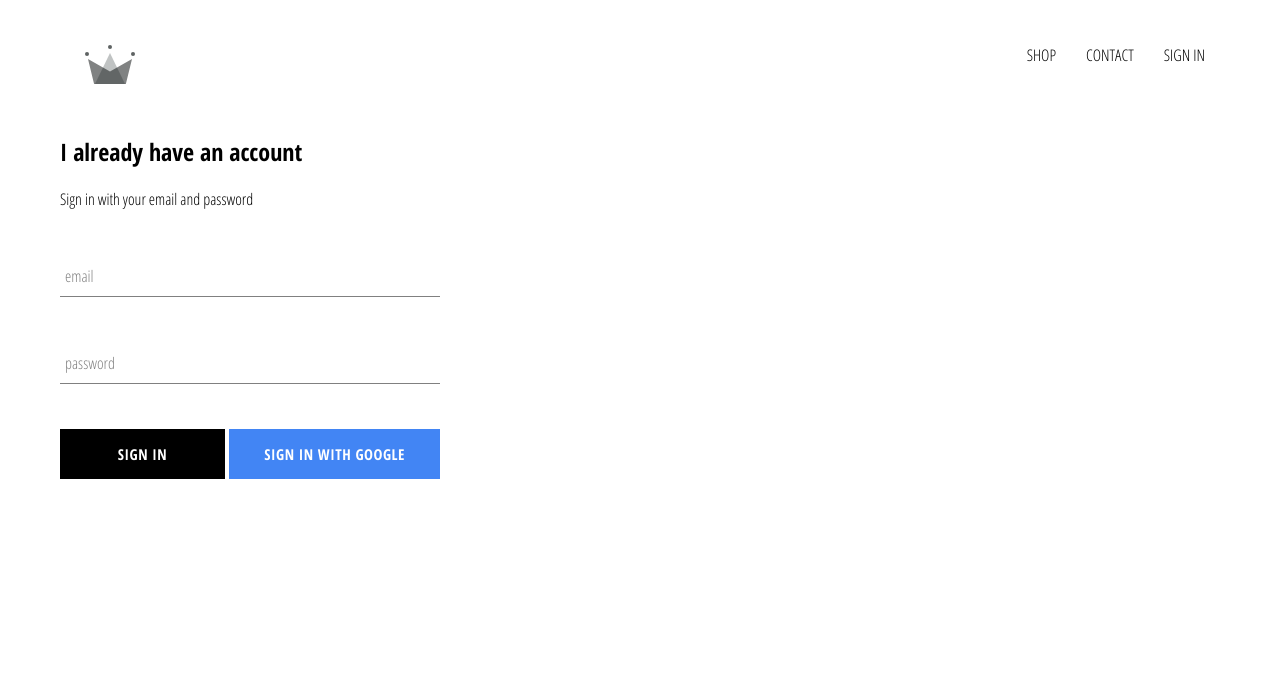
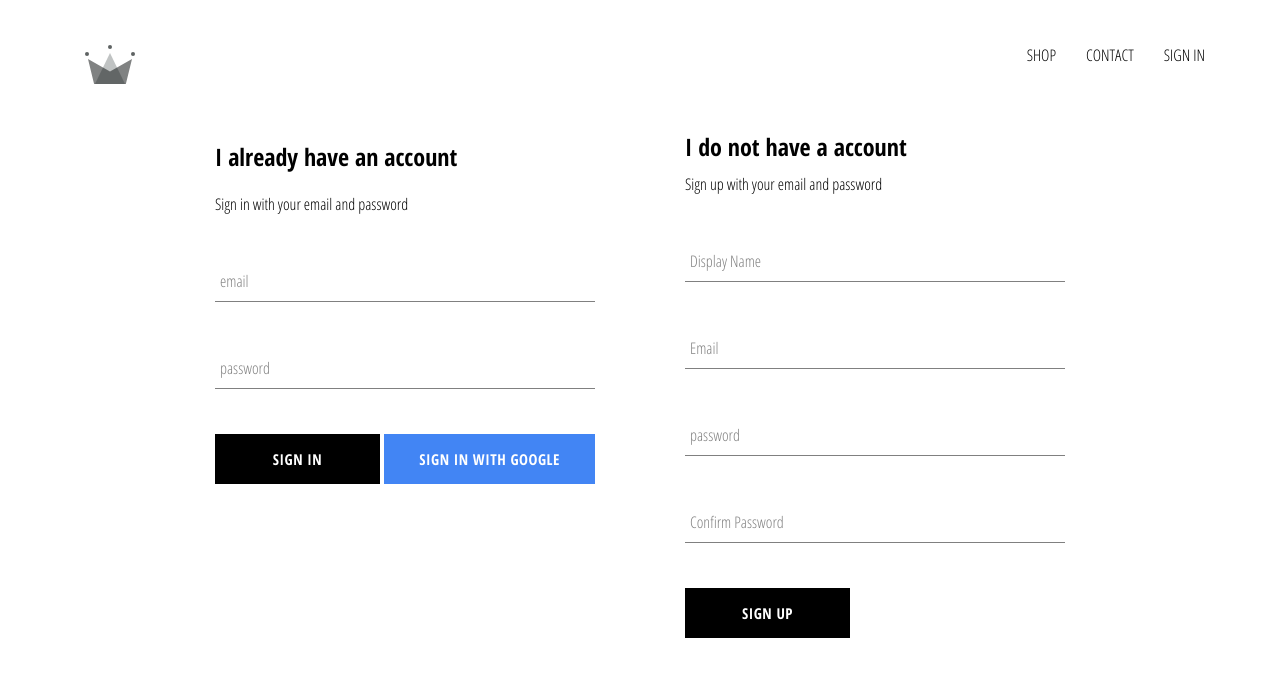
Before and after one commit to zaapen/my-clothing, a React (Create React App) app: page /signin in a window 1280 px wide. Shown: the top 676 px of the page. Built offline with nearby package versions, Linux system fonts and the light colour scheme; no server answers.

Commit message:
include sign-up component, and include authentication to email and password sign up

```diff
--- a/src/App.js
+++ b/src/App.js
@@ -7,7 +7,7 @@
 import ShopPage from './pages/shop/shop.component';
 import SignInAndSignUpPage from './pages/sign-in-and-sign-up/sign-in-and-sign-up.component';
 import Header from './components/header/header.component';
-import { auth } from './firebase/firebase.utils';
+import { auth, createUserProfileDocument } from './firebase/firebase.utils';
 
 class App extends React.Component {
   constructor() {
@@ -21,9 +21,21 @@
   unsubscribeFromAuth = null
 
   componentDidMount() {
-    this.unsubscribeFromAuth = auth.onAuthStateChanged(user => {   //user that is signed in
-      this.setState({ currentUser: user})
-      console.log(user);
+    this.unsubscribeFromAuth = auth.onAuthStateChanged(async userAuth => {   //user that is signed in
+      if (userAuth) {
+        const userRef = await createUserProfileDocument(userAuth);
+
+        userRef.onSnapshot(snapShot => {
+          this.setState({
+            currentUser: {
+              id: snapShot.id,
+              ...snapShot.data()
+            }
+          });
+        });
+      } else {
+        this.setState({ currentUser: userAuth}); //when the user sign out, change to null
+      }
     })
   }
 
--- /dev/null
+++ b/src/components/sign-up/sign-up.component.jsx
@@ -0,0 +1,100 @@
+import React from 'react';
+
+import FormInput from '../form-input/form-input.component';
+import CustomButton from '../custom-button/custom-button.component';
+
+import { auth, createUserProfileDocument } from '../../firebase/firebase.utils';
+
+import './sign-up.styles.scss';
+
+class SignUp extends React.Component {
+  constructor() {
+    super();
+
+    this.state = {
+      displayName: '',
+      email: '',
+      password: '',
+      confirmPassword: ''
+    }
+  }
+
+  handleSubmit = async event => {
+    event.preventDefault();
+
+    const { displayName, email, password, confirmPassword } = this.state;
+
+    if (password !== confirmPassword) {
+      alert("passwords don't match");
+      return;
+    }
+
+    try {
+      const { user } = await auth.createUserWithEmailAndPassword(email, password);
+
+      await createUserProfileDocument(user, { displayName });
+
+      this.setState({   //clear the form after user has been created
+        displayName: '',
+        email: '',
+        password: '',
+        confirmPassword: ''
+      })
+    } catch (error) {
+      console.error(error);
+    }
+  };
+
+  handleChange = event => {
+    const { name, value } = event.target;
+
+    this.setState({ [name]: value });
+  }
+
+  render() {
+    const { displayName, email, password, confirmPassword } = this.state;
+    return (
+      <div className='sign-up'>
+        <h2 className='title'>I do not have a account</h2>
+        <span>Sign up with your email and password</span>
+        <form className='sign-up-form' onSubmit={this.handleSubmit}>
+          <FormInput
+            type='text'
+            name='displayName'
+            value={displayName}
+            onChange={this.handleChange}
+            label='Display Name'
+            required
+          />
+          <FormInput
+            type='email'
+            name='email'
+            value={email}
+            onChange={this.handleChange}
+            label='Email'
+            required
+          />
+          <FormInput
+            type='password'
+            name='password'
+            value={password}
+            onChange={this.handleChange}
+            label='password'
+            required
+          />
+          <FormInput
+            type='password'
+            name='confirmPassword'
+            value={confirmPassword}
+            onChange={this.handleChange}
+            label='Confirm Password'
+            required
+          />
+          <CustomButton type='submit'>SIGN UP</CustomButton>
+        </form>
+      </div>
+    )
+  }
+}
+
+export default SignUp;
--- /dev/null
+++ b/src/components/sign-up/sign-up.styles.scss
@@ -0,0 +1,9 @@
+.sign-up {
+  display: flex;
+  flex-direction: column;
+  width: 380px;
+
+  .title {
+    margin: 10px 0;
+  }
+}
--- a/src/firebase/firebase.utils.js
+++ b/src/firebase/firebase.utils.js
@@ -13,6 +13,33 @@
   measurementId: "G-E1R82V8S3J"
 }
 
+//store user data into firebase
+export const createUserProfileDocument = async (userAuth, additionalData) => {
+  if (!userAuth) return;
+
+  const userRef = firestore.doc(`users/${userAuth.uid}`);
+
+  const snapShot = await userRef.get();
+
+  if (!snapShot.exists) {
+    const { displayName, email } = userAuth;
+    const createdAt = new Date();
+
+    try {
+      await userRef.set({
+        displayName,
+        email,
+        createdAt,
+        ...additionalData
+      })
+    } catch (error) {
+      console.log('error creating user', error.message);
+    }
+  }
+
+  return userRef;
+}
+
 firebase.initializeApp(config);
 
 export const auth = firebase.auth();
--- a/src/pages/sign-in-and-sign-up/sign-in-and-sign-up.component.jsx
+++ b/src/pages/sign-in-and-sign-up/sign-in-and-sign-up.component.jsx
@@ -1,12 +1,14 @@
 import React from 'react';
 
 import SignIn from '../../components/sign-in/sign-in.component';
+import SignUp from '../../components/sign-up/sign-up.component';
 
 import './sign-in-and-sign-up.styles.scss';
 
 const SignInAndSignUpPage = () => (
   <div className='sign-in-and-sign-up'>
     <SignIn />
+    <SignUp />
   </div>
 );
 
--- a/src/pages/sign-in-and-sign-up/sign-in-and-sign-up.styles.scss
+++ b/src/pages/sign-in-and-sign-up/sign-in-and-sign-up.styles.scss
@@ -0,0 +1,6 @@
+.sign-in-and-sign-up {
+  width: 850px;
+  display: flex;
+  justify-content: space-between;
+  margin: 30px auto;
+}
```
